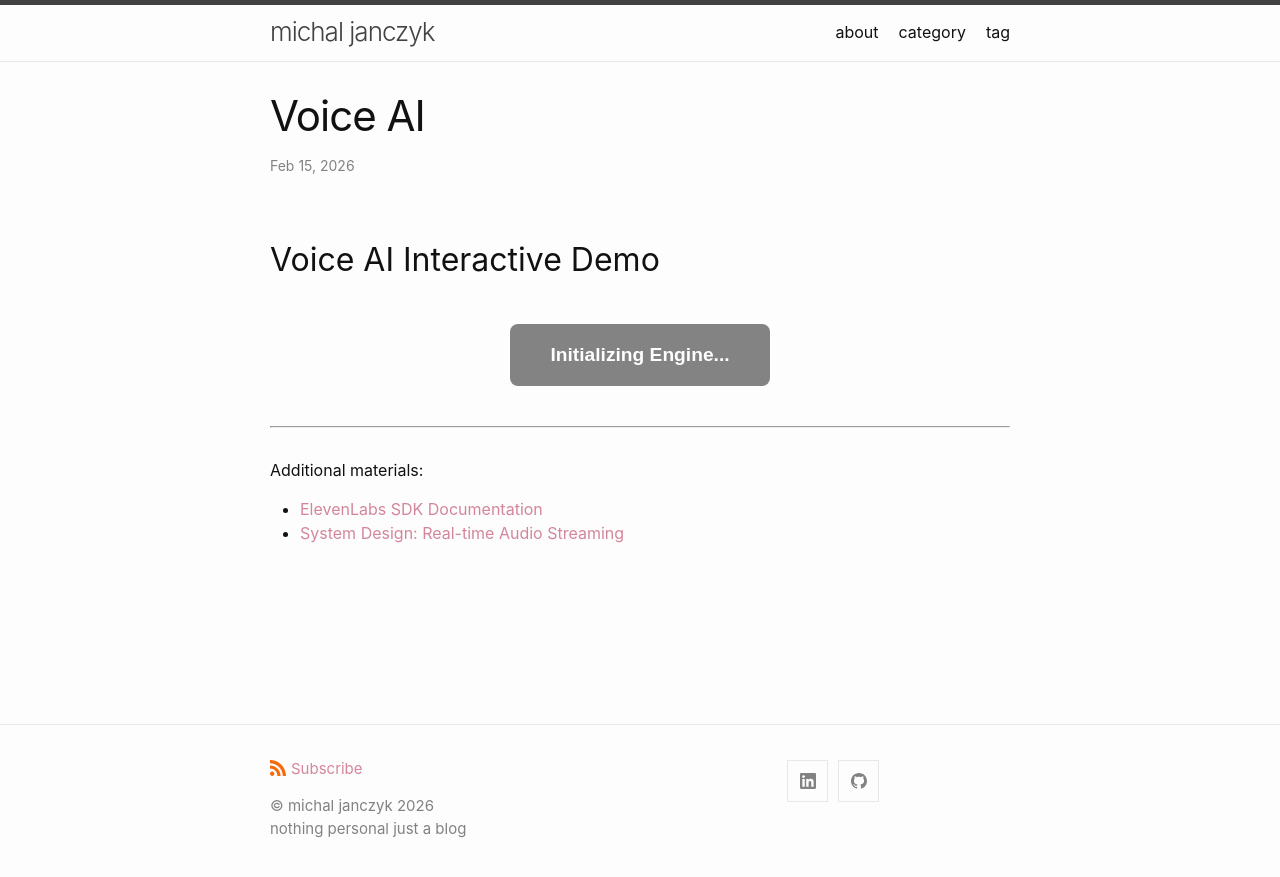
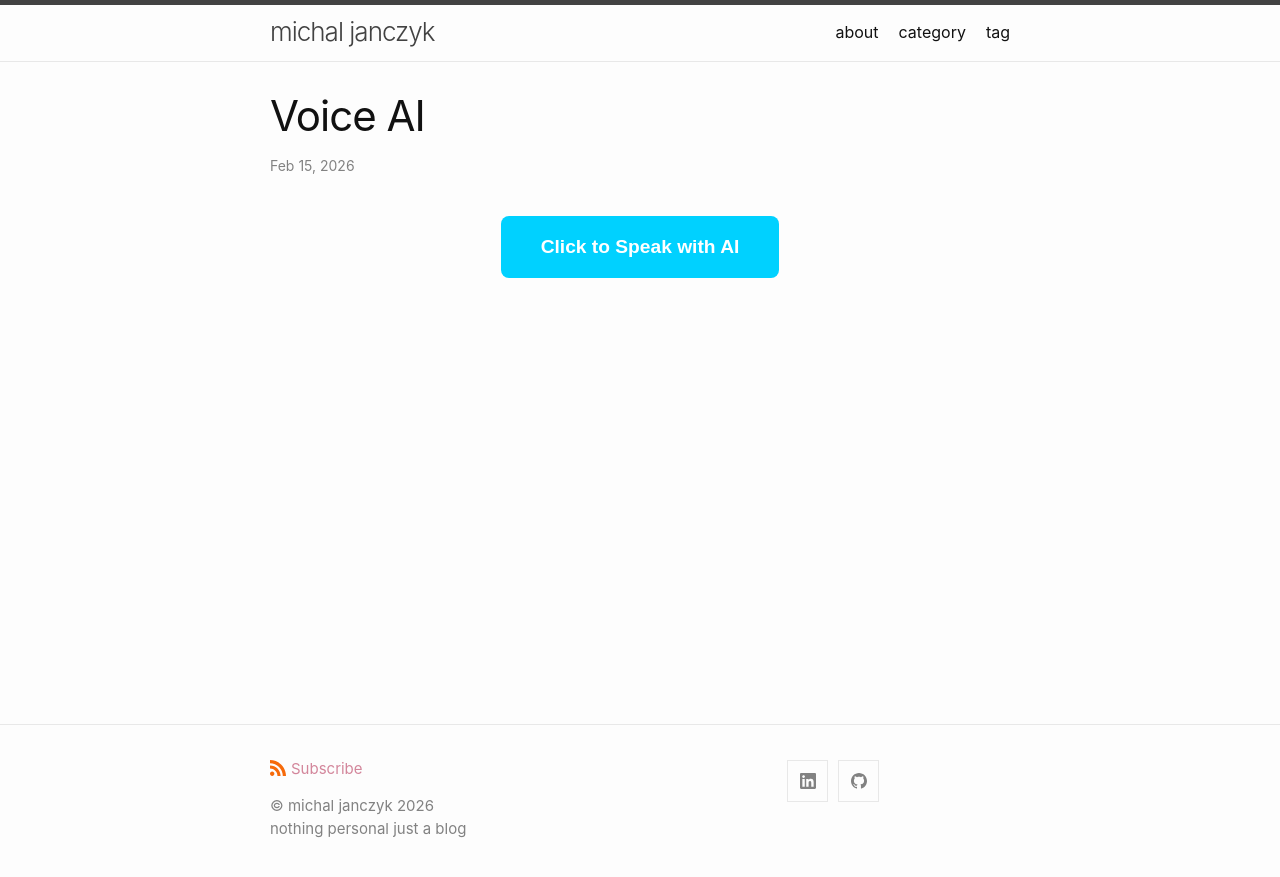
Before and after one commit to michal0janczyk/michaljanczyk.github.io, a Jekyll site: the page built from _posts/system_design/2026-02-15-voice-ai.markdown, in a window 1280 px wide. Shown: the top 877 px of the page. Built offline with Jekyll 4.4.1, drawn with Linux system fonts in a browser that asks for light colours; a script that is not in the unit is left out; some of the changed lines change nothing that is shown.

Commit message:
Voic AI URL

```diff
--- a/_posts/system_design/2026-02-15-voice-ai.markdown
+++ b/_posts/system_design/2026-02-15-voice-ai.markdown
@@ -6,80 +6,55 @@ category: System Design
 tags: system_design
 ---
 
-## Voice AI Interactive Demo
-
 <div style="margin: 40px 0; text-align: center;">
     <button id="test-voice-btn" style="
-        background-color: #333;
+        background-color: #00D1FF;
         color: #ffffff;
         border: none;
         padding: 20px 40px;
         font-size: 1.2rem;
         font-weight: 600;
         border-radius: 8px;
-        cursor: wait;
-        transition: all 0.3s ease;
-        opacity: 0.6;
+        cursor: pointer;
     ">
-        Initializing Engine...
+        Click to Speak with AI
     </button>
 </div>
 
-<script src="https://unpkg.com/@elevenlabs/convai-sdk" type="text/javascript"></script>
+<script src="https://unpkg.com/@elevenlabs/convai-widget-embed" async type="text/javascript"></script>
 
 <script>
-  (function() {
-    const btn = document.getElementById('test-voice-btn');
-    let conversation;
+  const btn = document.getElementById('test-voice-btn');
+  let conversation;
 
-    // Recursive check to solve the 'undefined' error
-    function activateButton() {
-      if (window.ElevenLabsConvAI) {
-        btn.textContent = "Click to Speak with AI";
-        btn.style.backgroundColor = "#00D1FF";
-        btn.style.cursor = "pointer";
-        btn.style.opacity = "1";
-        btn.style.boxShadow = "0 4px 14px rgba(0, 209, 255, 0.3)";
-        console.log("ElevenLabs SDK Ready.");
-      } else {
-        setTimeout(activateButton, 100);
-      }
+  btn.onclick = async () => {
+    // The widget script exposes the SDK via 'ElevenLabsConvAI'
+    if (typeof ElevenLabsConvAI === 'undefined') {
+        alert("Voice engine is still loading. Please wait 2 seconds.");
+        return;
     }
 
-    activateButton();
-
-    btn.onclick = async () => {
-      // Final safety check
-      if (!window.ElevenLabsConvAI) return;
-
-      if (!conversation) {
-        try {
-          btn.textContent = "Connecting...";
-
-          conversation = await window.ElevenLabsConvAI.Conversation.startSession({
-            agentId: "agent_4601khceyk26ebb9rbdrx4kvbn4b",
-            onConnect: () => {
-              btn.textContent = "Stop Session";
-              btn.style.backgroundColor = "#FF3B30";
-            },
-            onDisconnect: () => {
-              conversation = null;
-              btn.textContent = "Click to Speak with AI";
-              btn.style.backgroundColor = "#00D1FF";
-            }
-          });
-        } catch (err) {
-          console.error("Connection Error:", err);
-          btn.textContent = "Check Allowlist";
-        }
-      } else {
-        await conversation.endSession();
+    if (!conversation) {
+      try {
+        btn.textContent = "Connecting...";
+        conversation = await ElevenLabsConvAI.Conversation.startSession({
+          agentId: "agent_4601khceyk26ebb9rbdrx4kvbn4b",
+          onConnect: () => {
+            btn.textContent = "End Session";
+            btn.style.backgroundColor = "#FF3B30";
+          },
+          onDisconnect: () => {
+            conversation = null;
+            btn.textContent = "Click to Speak with AI";
+            btn.style.backgroundColor = "#00D1FF";
+          }
+        });
+      } catch (err) {
+        console.error(err);
+        btn.textContent = "Check Console";
       }
-    };
-  })();
+    } else {
+      await conversation.endSession();
+    }
+  };
 </script>
-
----
-Additional materials:
-- [ElevenLabs SDK Documentation](https://elevenlabs.io/docs/conversational-ai/sdk)
-- [System Design: Real-time Audio Streaming](https://michaljanczyk.com/category/system-design)
```
